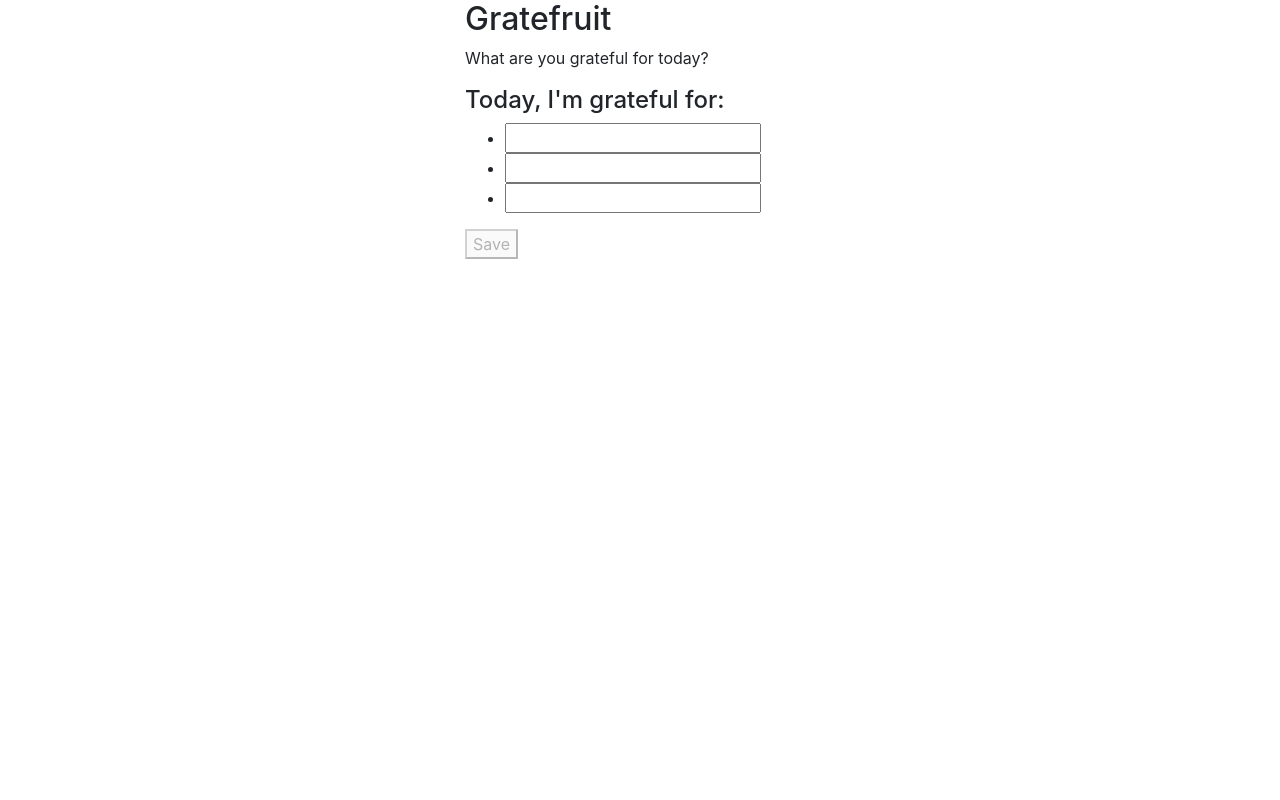
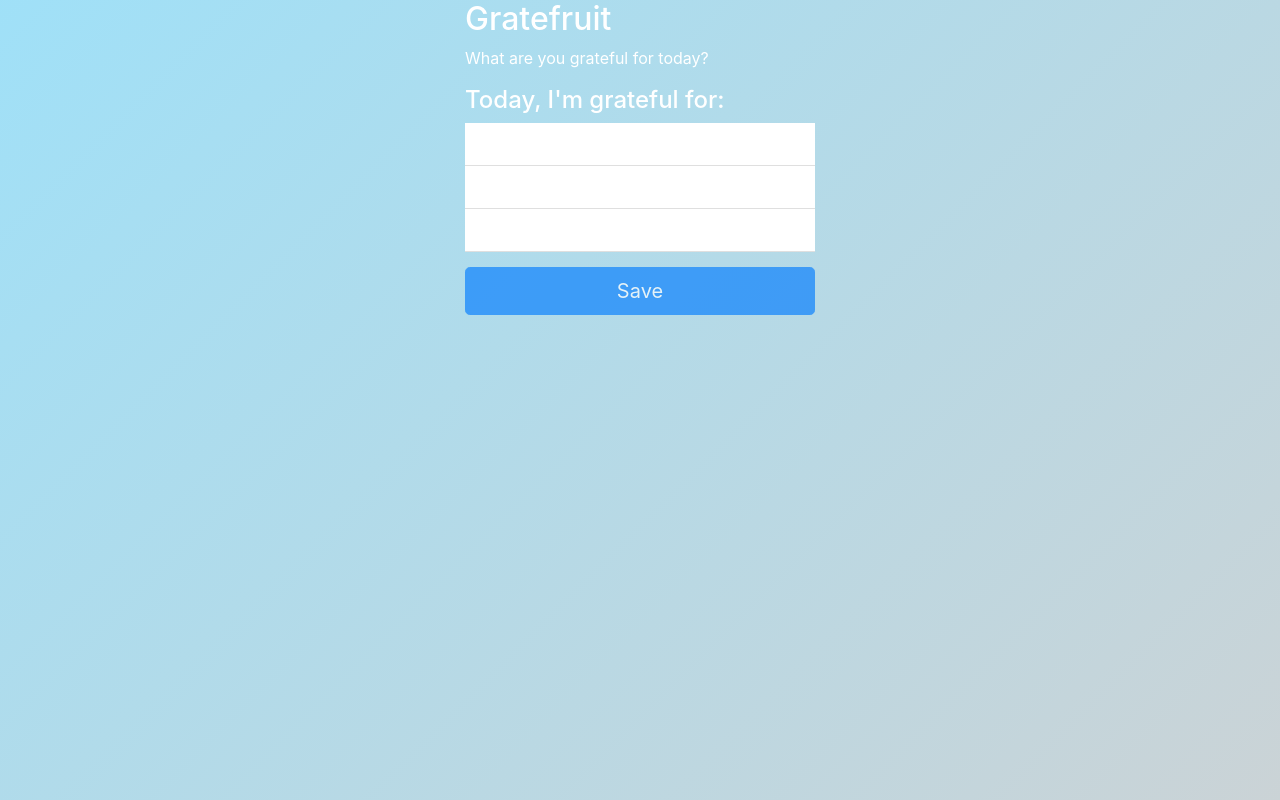
Before and after one commit to gratefruit/gratefruit, a React (Create React App) app: page / in a window 1280 px wide. Built offline with nearby package versions, Linux system fonts and the light colour scheme.

Commit message:
feat(GratefulForm): Transformed from class to function
feat(GratefulPage): Seperated out grateful submit page from App

```diff
--- a/package.json
+++ b/package.json
@@ -3,7 +3,7 @@
   "version": "0.1.0",
   "private": true,
   "dependencies": {
-    "bootstrap": "^4.2.1",
+    "bootstrap": "^4.3.1",
     "react": "^16.7.0",
     "react-dom": "^16.7.0",
     "react-scripts": "2.1.3"
--- a/src/App.js
+++ b/src/App.js
@@ -1,57 +1,14 @@
 import React, { Component } from 'react';
 import './App.css';
 
-import GratefulForm from './GratefulForm'
-import GratefulLog from './GratefulLog'
-
-const MAX_INPUTS = 3
+import GratefulPage from './pages/GratefulPage'
 
 
 class App extends Component {
-  constructor(props) {
-    super(props)
-
-    this.state = {
-      showLogs: false
-    }
-
-  }
-
-  handleGratefulSave = (inputs) => {
-    // TODO: Save these things
-
-    this.setState({
-      showLogs: true
-    })
-  }
 
   render() {
     return (
-      <div className="container lg-3">
-        <div class="row justify-content-md-center">
-          <div class="col col-lg-4">
-            <h2>Gratefruit</h2>
-
-          </div>
-
-        </div>
-
-        <div hidden={this.state.showLogs} class="row justify-content-md-center">
-          <div class="col col-lg-4">
-          <p>What are you grateful for today?</p>
-            <GratefulForm items="3" onComplete={this.handleGratefulSave} />
-          </div>
-        </div>
-
-        <div hidden={!this.state.showLogs} class="row justify-content-md-center">
-          <div class="col col-lg-4">
-          <p>What have you been grateful for?</p>
-            <GratefulLog />
-          </div>
-        </div>
-
-
-      </div>
+      <GratefulPage />
     );
   }
 }
--- a/src/GratefulForm.js
+++ /dev/null
@@ -1,83 +0,0 @@
-import React, { Component } from 'react'
-
-class GratefulForm extends Component {
-
-    constructor(props) {
-        super(props)
-
-        this.state = {
-            inputs: Array.from(Array(parseInt(props.items)), () => "")
-        }
-
-        this.createChangeInputHandler = this.createChangeInputHandler.bind(this)
-        this.handleFormSubmit = this.handleFormSubmit.bind(this)
-        this.handleInputKeyPress = this.handleInputKeyPress.bind(this)
-    }
-
-    createChangeInputHandler(index) {
-        return (event) => {
-            let saveEnabled = false
-            const newInputs = this.state.inputs.map((input, currentIndex) => {
-                if (index !== currentIndex) return input;
-                return event.target.value
-            });
-
-            if (newInputs.filter((input) => input.length > 0).length === newInputs.length) {
-                saveEnabled = true
-            }
-
-            this.setState({
-                inputs: newInputs,
-                saveEnabled
-            })
-        }
-    }
-
-    inputsToList(inputs) {
-
-        return inputs.map((item, index) => {
-            return <li key={index}>
-                <input name={index}
-                    id={`item-${index}`}
-                    onChange={this.createChangeInputHandler(index, item)}
-                    onKeyPress={this.handleInputKeyPress(index)}
-                    value={item} />
-            </li>
-        })
-    }
-
-    handleFormSubmit = event => {
-        event.preventDefault()
-
-        if (this.props.onComplete) {
-            this.props.onComplete(this.state.inputs)
-        }
-    }
-
-    handleInputKeyPress = (index) => event => {
-        if (event.key === 'Enter') {
-            if (this.props.items - 1 > index) {
-                // Todo: Do this through refs
-                document.getElementById(`item-${index + 1}`).focus()
-            }
-        }
-    }
-
-
-    render() {
-        return (
-            <div>
-                <h4>Today, I'm grateful for:</h4>
-                <form onSubmit={this.handleFormSubmit}>
-                    <ul>
-                        {this.inputsToList(this.state.inputs)}
-                    </ul>
-                    <button disabled={!this.state.saveEnabled} type="submit">Save</button>
-                </form>
-            </div>
-        )
-    }
-}
-
-
-export default GratefulForm
--- a/src/GratefulLog.js
+++ /dev/null
@@ -1,44 +0,0 @@
-import React, { Component } from 'react'
-
-
-export default class GratefulLog extends Component {
-    constructor(props) {
-        super(props)
-
-        this.state = {
-            logs: []
-        }
-    }
-
-    componentWillMount() {
-        this.retrieveList()
-    }
-
-    renderList(logs) {
-        return logs.map((log, index) => {
-            return <li key={index}>{log.date}</li>
-        })
-    }
-
-
-    retrieveList() {
-         this.setState({
-             logs: [{
-                 date: '2019-01-21',
-                 items: [
-                     'Grateful for you',
-                     'Grateful for Laura',
-                     'Grateful for this app'
-                 ]
-             }]
-         })
-    }
-
-    render() {
-        return (
-            <ul>
-                {this.renderList(this.state.logs)}
-            </ul>
-        )
-    }
-}
--- /dev/null
+++ b/src/background.css
@@ -0,0 +1,46 @@
+body {
+	width: 100wh;
+	height: 90vh;
+	color: #fff;
+	background: linear-gradient(-45deg, #FFF, rgb(209, 209, 209), rgb(154, 226, 252), #23D5AB);
+	background-size: 400% 400%;
+	-webkit-animation: Gradient 35s ease infinite;
+	-moz-animation: Gradient 35s ease infinite;
+	animation: Gradient 35s ease infinite;
+}
+
+@-webkit-keyframes Gradient {
+	0% {
+		background-position: 0% 50%
+	}
+	50% {
+		background-position: 100% 50%
+	}
+	100% {
+		background-position: 0% 50%
+	}
+}
+
+@-moz-keyframes Gradient {
+	0% {
+		background-position: 0% 50%
+	}
+	50% {
+		background-position: 100% 50%
+	}
+	100% {
+		background-position: 0% 50%
+	}
+}
+
+@keyframes Gradient {
+	0% {
+		background-position: 0% 50%
+	}
+	50% {
+		background-position: 100% 50%
+	}
+	100% {
+		background-position: 0% 50%
+	}
+}
--- /dev/null
+++ b/src/components/GratefulForm/SuccessfulSubmit.js
@@ -0,0 +1,10 @@
+import React from 'react'
+
+
+export default function(props) {
+    return (
+        <div>
+            Well done {props.name}
+        </div>
+    )
+}
--- /dev/null
+++ b/src/components/GratefulForm/index.js
@@ -0,0 +1,82 @@
+import React, { useState } from 'react'
+import SuccessfulSubmit from './SuccessfulSubmit'
+
+function GratefulInputItems(props) {
+    const items = props.items || []
+
+    return items.map((item, index) => {
+        return <li key={index} className="list-group-item grateful-input-group">
+            <input name={index} className="form-control"
+                id={`item-${index}`}
+                onChange={props.onChange(index, item)}
+                onKeyPress={props.onKeyPress(index)}
+                value={item} />
+        </li>
+    })
+}
+
+function GratefulForm(props) {
+    const [inputs, setInputs] = useState(Array.from({ length: props.items }, () => ""))
+    const [saveEnabled, setSaveEnabled] = useState(false)
+    const [completed, setCompleted] = useState(false)
+
+    function inputChangedHandler(index) {
+        return (event) => {
+            const newInputs = inputs.map((input, currentIndex) => {
+                if (index !== currentIndex) return input;
+                return event.target.value
+            });
+
+            if (newInputs.filter((input) => input.length > 0).length === newInputs.length) {
+                setSaveEnabled(true)
+            }
+            else {
+                setSaveEnabled(false)
+            }
+
+            setInputs(newInputs)
+        }
+    }
+
+    function handleFormSubmit(event) {
+        event.preventDefault()
+
+        setCompleted(true)
+    }
+
+    const handleInputKeyPress = (index) => event => {
+        if (event.key === 'Enter') {
+            if (props.items - 1 > index) {
+                // Todo: Do this through refs
+                document.getElementById(`item-${index + 1}`).focus()
+            }
+        }
+    }
+
+
+    return (
+        <div>
+            <h4>Today, I'm grateful for:</h4>
+            {
+            (!completed) ?
+                <form onSubmit={handleFormSubmit}>
+                    <ul className="list-group list-group-flush grateful-input-list">
+                        <GratefulInputItems
+                            items={inputs}
+                            onChange={inputChangedHandler}
+                            onKeyPress={handleInputKeyPress} />
+                    </ul>
+                    <p className="form-group">
+                        <button className="btn btn-primary btn-lg btn-block" disabled={!saveEnabled} type="submit">Save</button>
+                    </p>
+
+                </form>
+            :
+                <SuccessfulSubmit name="Joe" />
+            }
+        </div>
+    )
+
+}
+
+export default GratefulForm
--- a/src/index.css
+++ b/src/index.css
@@ -12,3 +12,16 @@ code {
   font-family: source-code-pro, Menlo, Monaco, Consolas, "Courier New",
     monospace;
 }
+
+
+.grateful-input-group input {
+  border: none;
+}
+
+.grateful-input-group {
+  padding: 2px;
+}
+
+.grateful-input-list {
+  margin-bottom: 1em;
+}
--- a/src/index.js
+++ b/src/index.js
@@ -1,6 +1,7 @@
 import React from 'react';
 import ReactDOM from 'react-dom';
 import 'bootstrap/dist/css/bootstrap.css';
+import './background.css'
 import './index.css';
 import App from './App';
 import * as serviceWorker from './serviceWorker';
--- /dev/null
+++ b/src/pages/GratefulPage.js
@@ -0,0 +1,23 @@
+import React from 'react'
+import GratefulForm from '../components/GratefulForm'
+
+function GratefulPage(props) {
+    return (
+    <div className="container lg-3">
+        <div className="row justify-content-md-center">
+            <div className="col col-lg-4">
+                <h2>Gratefruit</h2>
+            </div>
+
+        </div>
+        <div className="row justify-content-md-center">
+            <div className="col col-lg-4">
+                <p>What are you grateful for today?</p>
+                <GratefulForm items="3" />
+            </div>
+        </div>
+    </div>
+    );
+}
+
+export default GratefulPage
```
Also changed, not shown: 1 other file (tests, documents, lock files or other folders).
